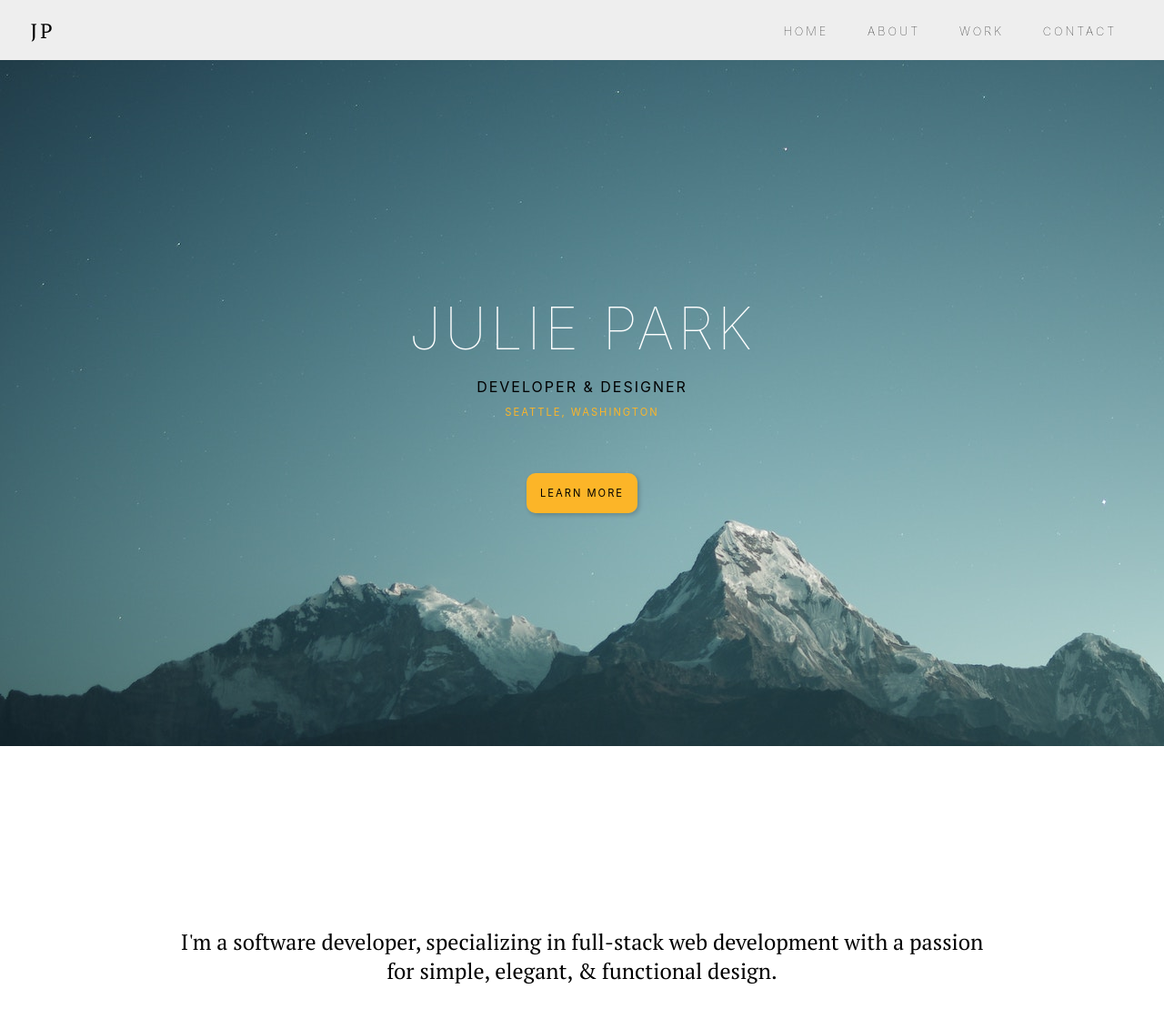
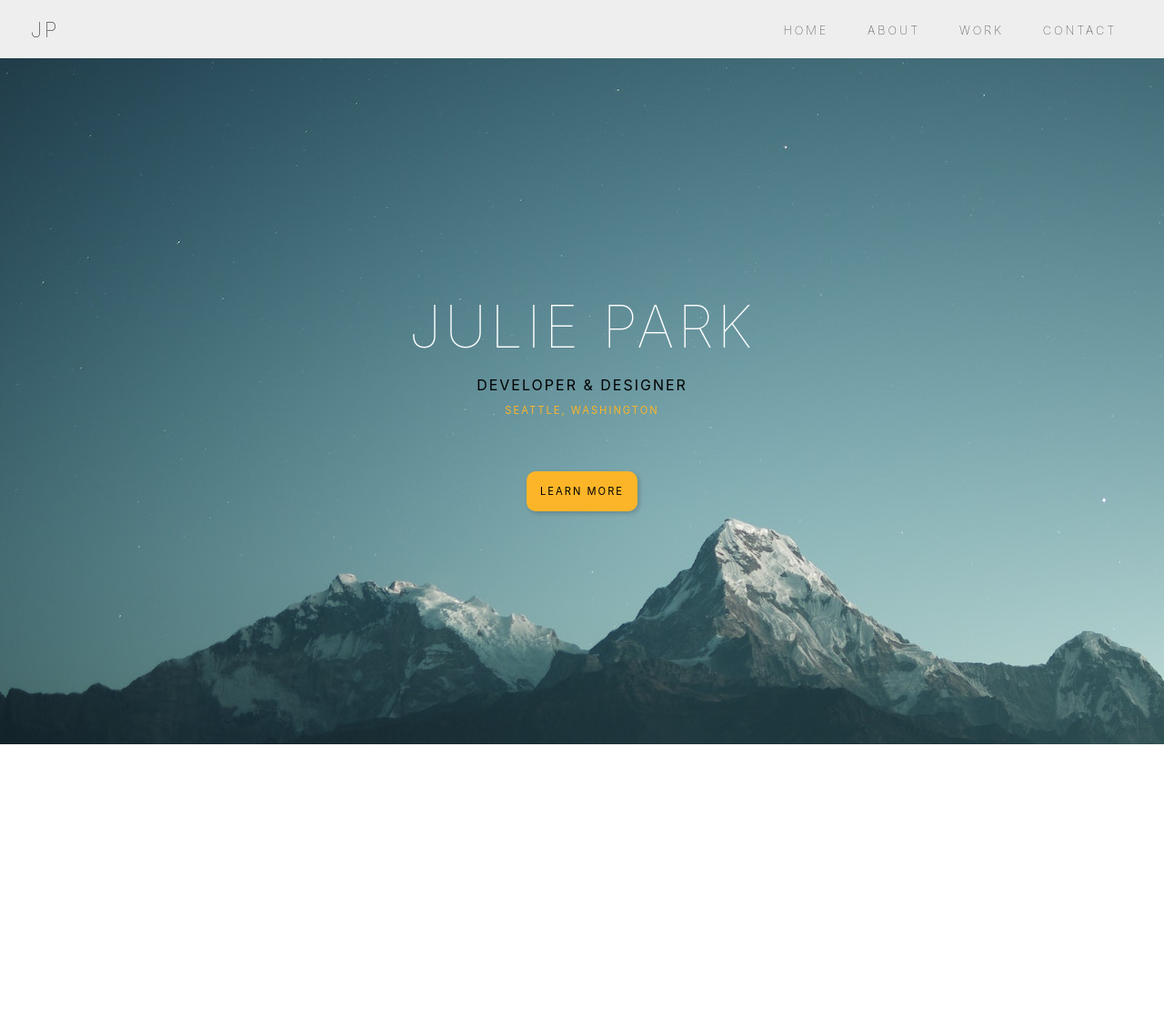
Before and after one commit to jspark721/react-portfolio, a React app: page / in a window 1280 px wide. Shown: the top 1120 px of the page at 91% size. After the commit the page ends 818 px from the top, so only its background shows below. Built offline with nearby package versions, Linux system fonts and the light colour scheme.

Commit message:
update homepage

```diff
--- a/src/components/Home.js
+++ b/src/components/Home.js
@@ -10,15 +10,18 @@ class Home extends Component {
         <header>
           <h1>Julie Park</h1>
           <p>developer & designer</p>
-          <p className="location"> seattle, washington</p>
-          <p className="button"><a href="/about" className="main-btn">Learn More</a></p>
+          <div className="header-info">
+            <p className="location"> seattle, washington</p>
+            <p className="button"><a href="/about" className="main-btn">Learn More</a></p>
+          </div>
         </header>
-        <section className="main">
-          <h2>I'm a software developer, specializing in full-stack web development with a passion for simple, elegant, & functional design.</h2>
-        </section>
       </div>
     );
   }
 };
 
 export default Home;
+
+// <section className="main">
+//   <h2>I'm a software developer, specializing in full-stack web development with a passion for simple, elegant, & functional design.</h2>
+// </section>
--- a/src/styles/home.scss
+++ b/src/styles/home.scss
@@ -12,7 +12,7 @@ h1 {
 }
 h2 {
   text-align: center;
-  font-family: $serif;
+  font-family: $serif, sans-serif;
   font-weight: 200;
 }
 p {
@@ -25,6 +25,10 @@ header {
   min-height: 93vh;
   background: url('../img/hero.jpg');
   padding-bottom: 10px;
+}
+
+.header-info {
+  padding: 0 10%;
 }
 
 .location {
@@ -54,15 +58,3 @@ header {
   margin-top: 40px;
   box-shadow: 2px 2px 5px rgba($black, .2);
 }
-
-
-section {
-  height: 50vh;
-}
-
-.main {
-  margin: 0 15%;
-  h2 {
-    padding-top: 20%;
-  }
-}
--- a/src/styles/navigation.scss
+++ b/src/styles/navigation.scss
@@ -10,6 +10,7 @@ nav {
 .logo {
   font-size: 1.4em;
   margin-left: 1.5em;
+  font-family: $sans;
   font-weight: 100;
   letter-spacing: 3px;
   text-transform: uppercase;
--- a/src/styles/variables.scss
+++ b/src/styles/variables.scss
@@ -7,3 +7,4 @@ $white: #ffffff;
 
 $mono: 'Roboto Mono', monospace;
 $serif: 'PT Serif', serif;
+$sans: 'BlinkMacSystemFont', sans-serif;
```
